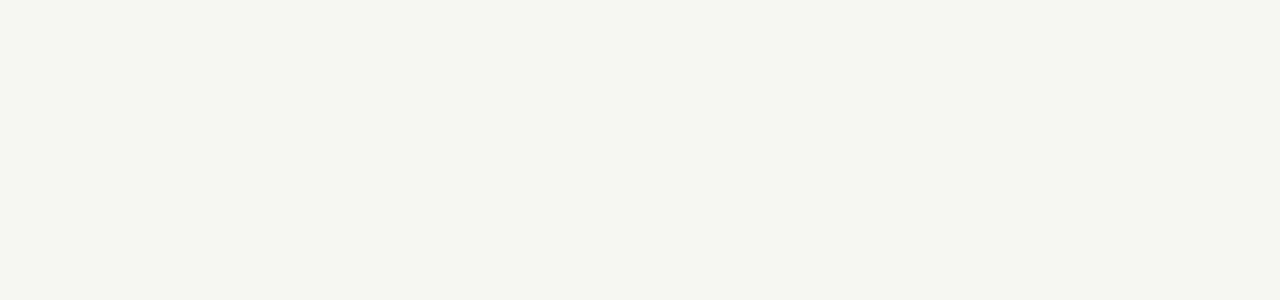
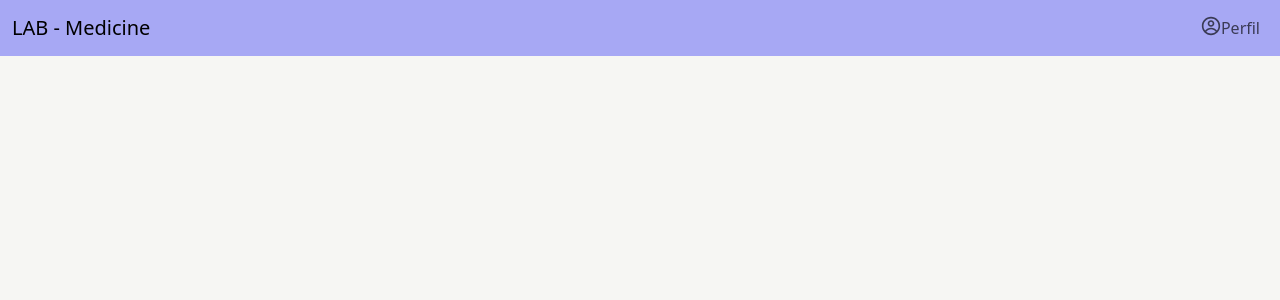
Before and after one commit to portexrp/projeto_modulo02, a React (Vite) app: page / in a window 1280 px wide. Both pictures are taken after typing "name@example.com", "Sample123" into the empty fields and a click on the button "Login". Shown: the top 300 px of the page. Built offline with nearby package versions, Linux system fonts and the light colour scheme.

Commit message:
layout header

```diff
--- a/package.json
+++ b/package.json
@@ -14,6 +14,7 @@
     "react": "^18.2.0",
     "react-bootstrap": "^2.8.0",
     "react-dom": "^18.2.0",
+    "react-icons": "^4.10.1",
     "react-router-dom": "^6.14.1",
     "styled-components": "^6.0.3"
   },
--- /dev/null
+++ b/src/components/Header/Index.jsx
@@ -0,0 +1,21 @@
+import Container from 'react-bootstrap/Container';
+import Nav from 'react-bootstrap/Nav';
+import Navbar from 'react-bootstrap/Navbar';
+import { CgProfile } from 'react-icons/cg';
+import './Style.css'
+
+export const Header = () => {
+    return (
+        <Navbar expand="lg" className="header">
+            <Container fluid className='header'>
+                <Navbar.Brand className="header" href="#home">LAB - Medicine</Navbar.Brand>
+                <Nav className="ms-auto header d-flex">
+                        <Nav.Link className="header d-flex" href="#perfil">
+                            <CgProfile  size={20} className="mr-2 header" />
+                             Perfil
+                        </Nav.Link>
+                    </Nav>
+            </Container>
+        </Navbar>
+    );
+}
--- /dev/null
+++ b/src/components/Header/Style.css
@@ -0,0 +1,8 @@
+
+.header {
+    background: #a7a8f4 !important;
+}
+
+.navbar-toggler-icon{
+    background: #a7a8f4 !important;
+}
--- a/src/pages/Home/Index.jsx
+++ b/src/pages/Home/Index.jsx
@@ -1,6 +1,8 @@
+import { Header } from "../../components/Header/Index"
 export const HomePage = ()=>{
     return (
         <>
+            <Header/>
         </>
     )
 }
```
Also changed, not shown: src/components/Home/Index.jsx (added), src/components/Home/Styles.css (added), 1 other file (tests, documents, lock files or other folders).
